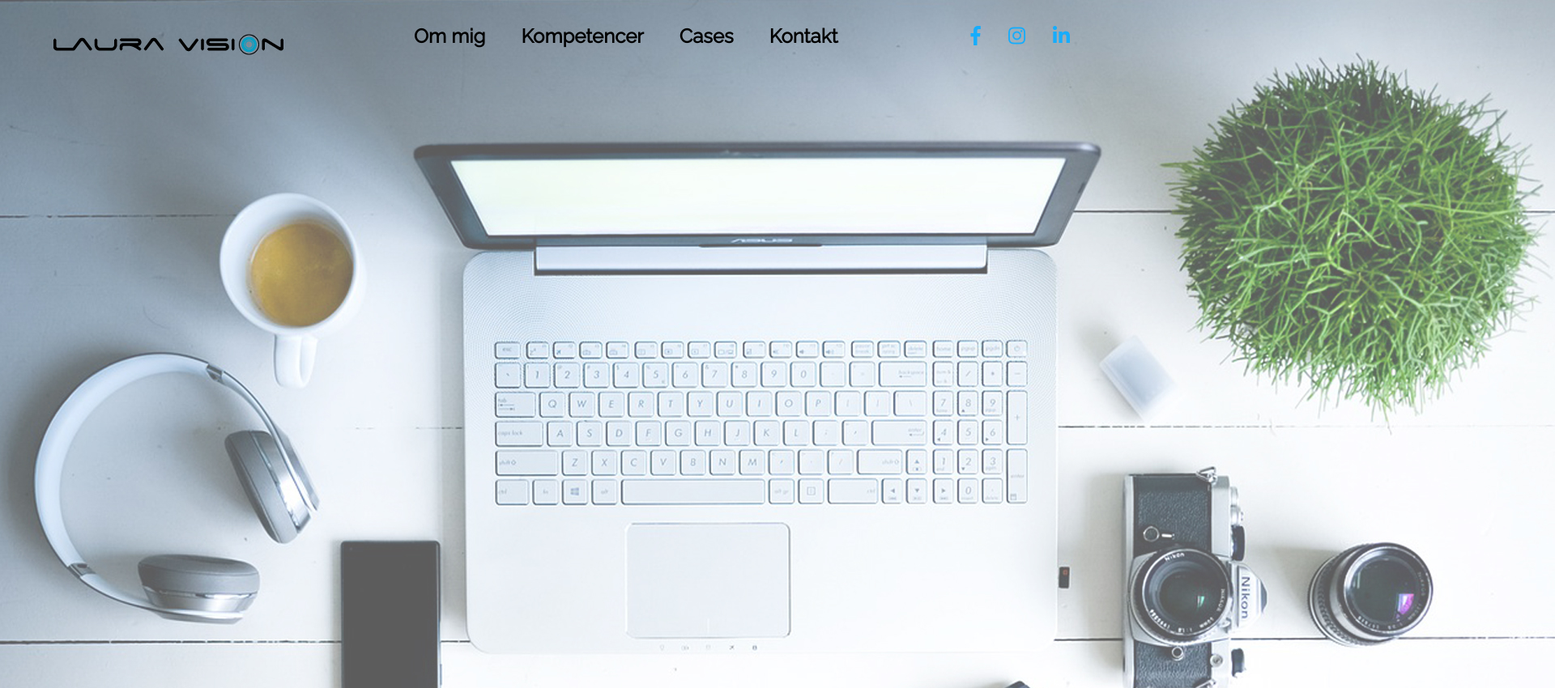
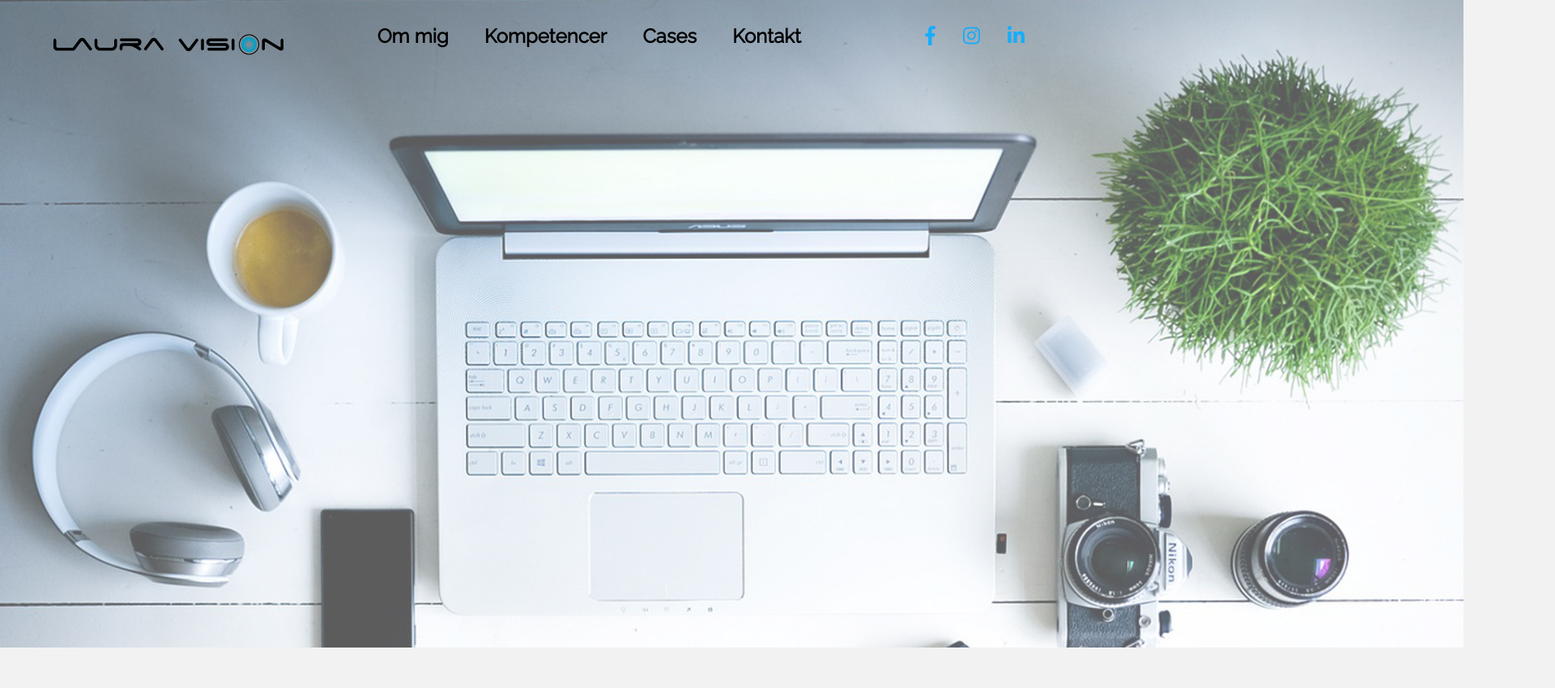
Before and after one commit to lauravision/mokausimokausi, a plain HTML site: page index.html in a window 1280 px wide. Shown: the whole page at 81% size, 1920 px wide, since content can reach past the window. After the commit the page ends 804 px from the top, so only its background shows below. Drawn offline with Linux system fonts and the light colour scheme.

Commit message:
Update style.css

```diff
--- a/css/style.css
+++ b/css/style.css
@@ -37,12 +37,12 @@ color: #222222;
 }
 
 .header {
-max-width:1260px;
+max-width:1346px;
 }
 
 
 .container{
-width:1346px;
+width:1290px;
 display: inline-block;
 position: fixed;
 padding-left: 55px;
@@ -51,7 +51,7 @@ padding-right: 55px;
 
 @media (min-width: 1260px){
 .container{
-max-width:1346px;
+max-width:1290px;
 padding-left: 20px;
 padding-right: 20px;
 }
@@ -66,7 +66,7 @@ float:left;
 }
 
 nav{
-  padding-left: 35%;
+  padding-left: 33%;
 }
 
 nav ul{
@@ -111,10 +111,11 @@ padding: 30px;
     font-size: .9em
   }
 }
-.slider{
-width: 100vh;
-background-position: top;
+.slider img{
+height: 100vh;
+background-position: center;
 background-repeat: no-repeat;
+background-size: cover;
 }
 
 /* Laura ends tjek */
```
